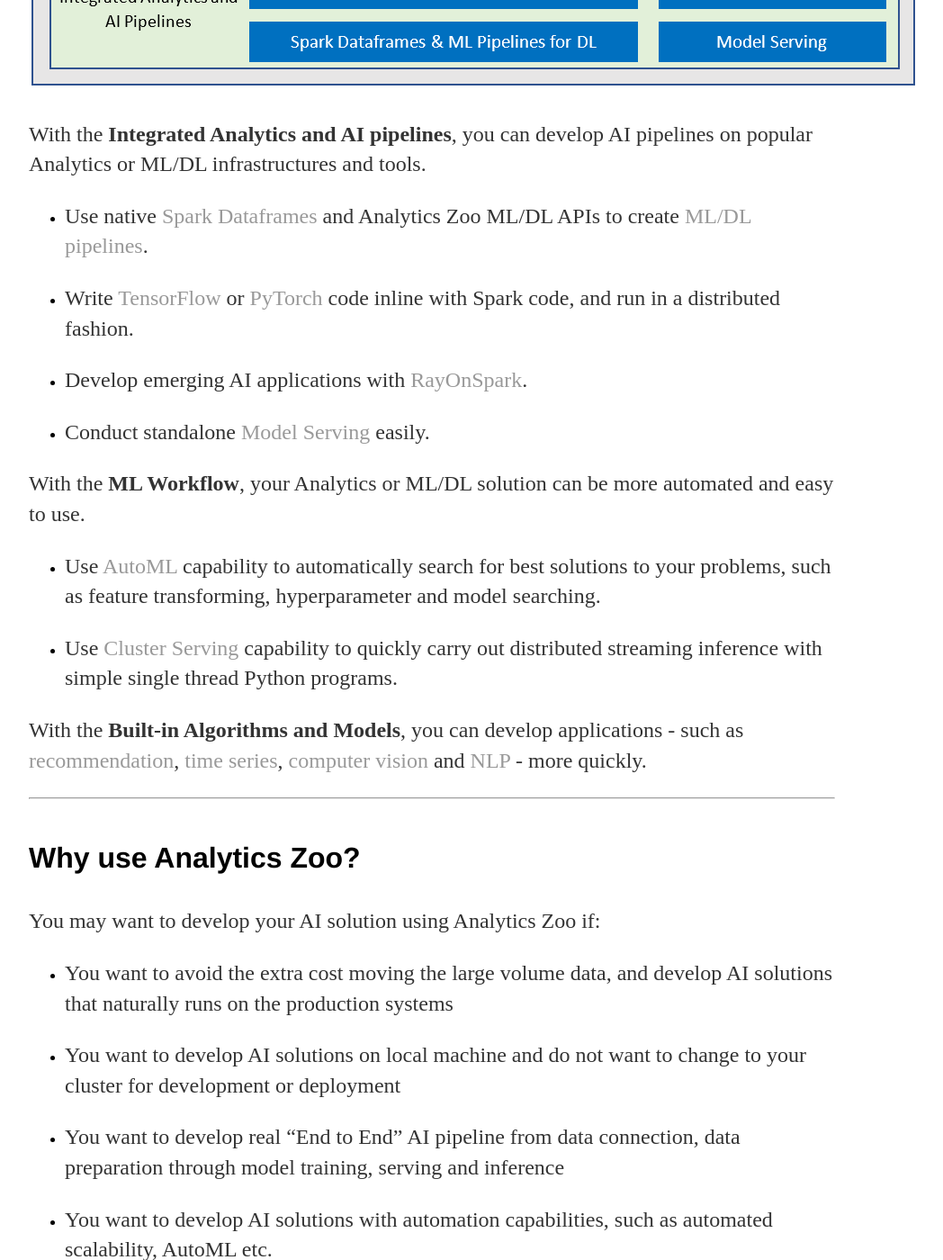
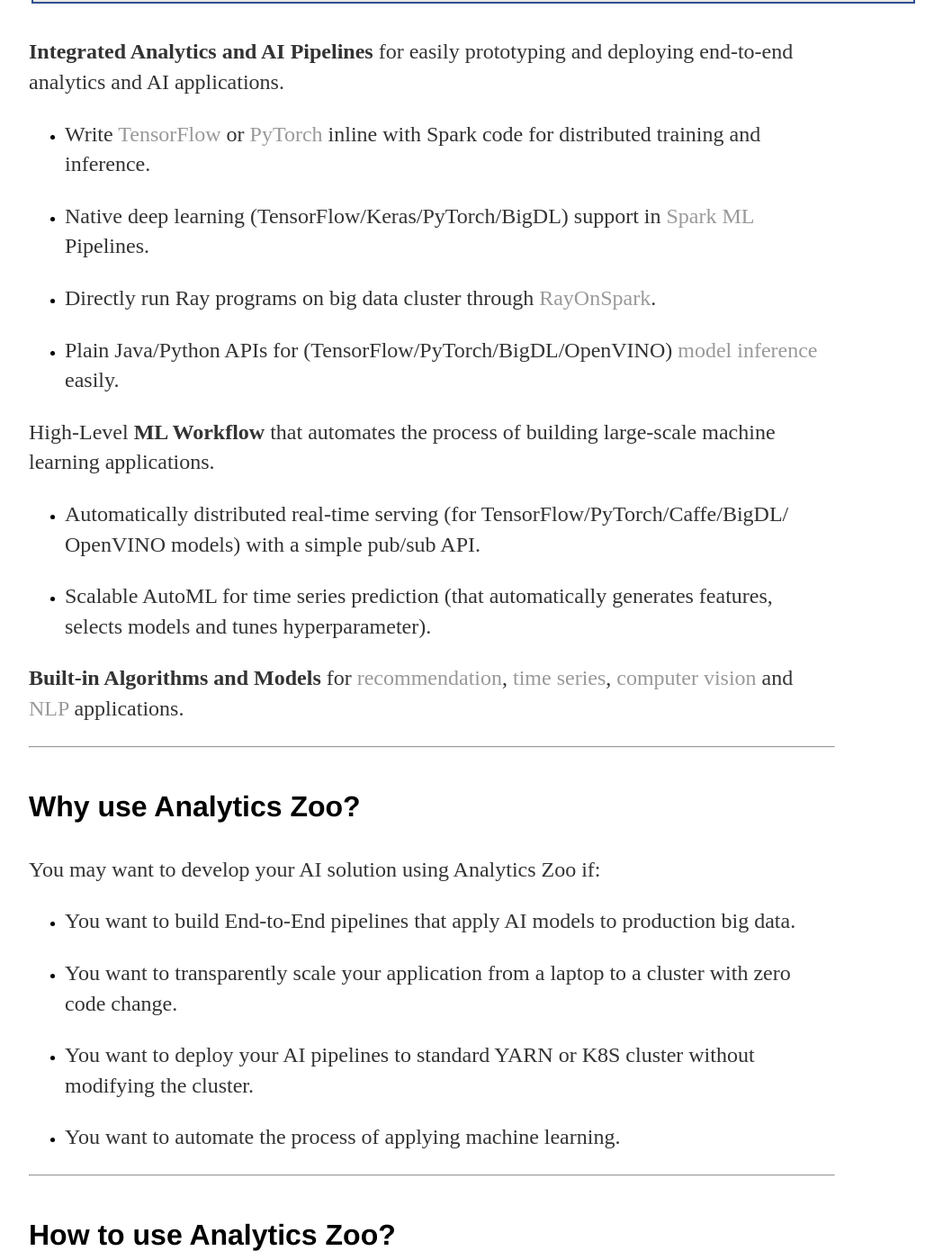
Before and after one commit to Wesley-Du/Wesley-Du.github.io, a Jekyll site: the page built from index.md, in a window 1280 px wide and 1400 px high, scrolled down 1216 px. Shown: the whole window at 90% size, without its empty margins (160-1208 px from the left). Built offline with Jekyll 4.4.1, drawn with Linux system fonts in a browser that asks for light colours; some of the changed text lies outside the part shown.

Commit message:
Update index.md
update per Jason's comment.

```diff
--- a/index.md
+++ b/index.md
@@ -6,38 +6,33 @@
 
 [![analytics zoo logo](/assets/analytics_zoo.png)](https://analytics-zoo.github.io/master/#)
 
-A unified Analytics + AI platform for **distributed TensorFlow, Keras, PyTorch, Ray and BigDL on Apache Spark**
+A unified Data Analytics and AI platform for **distributed TensorFlow, Keras, PyTorch, Apache Spark/Flink and Ray**
 
 ---
 
 # <font size="6"> What is Analytics Zoo? </font>
 
-Analytics Zoo is an Open Source Data Analytics and AI solution platform that seamlessly unites Spark, TensorFlow, Keras, PyTorch, Ray and BigDL programs into an integrated pipeline that transparently scales on production environment.
-
-Analytics Zoo provides **Integrated Analytics and AI pipelines**, **ML Workflow** and **Built-in Algorithms and Models** that help you develop your solutions more easily.
+Analytics Zoo provides a unified data analytics and AI platform that seamlessly unites TensorFlow, Keras, PyTorch, Spark, Flink and Ray programs into an integrated pipeline, which can transparently scale from a laptop to large clusters to process production big data.
 
 [![analytics zoo block](/assets/analytics_zoo_block.png)](https://analytics-zoo.github.io/master/#)
 
-With the **Integrated Analytics and AI pipelines**, you can develop AI pipelines on popular Analytics or ML/DL infrastructures and tools.
+**Integrated Analytics and AI Pipelines** for easily prototyping and deploying end-to-end analytics and AI applications.
 
-  - Use native [Spark Dataframes](https://analytics-zoo.github.io/master/##nnframes) and Analytics Zoo ML/DL APIs to create [ML/DL pipelines](https://analytics-zoo.github.io/master/##nnframes).
+  - Write [TensorFlow](https://analytics-zoo.github.io/master/##distributed-tensorflow-and-keras-on-sparkbigdl) or [PyTorch](https://analytics-zoo.github.io/master/#ProgrammingGuide/pytorch/) inline with Spark code for distributed training and inference.
 
-  - Write [TensorFlow](https://analytics-zoo.github.io/master/##distributed-tensorflow-and-keras-on-sparkbigdl) or [PyTorch](https://analytics-zoo.github.io/master/#ProgrammingGuide/pytorch/) code inline with Spark code, and run in a distributed fashion.
+  - Native deep learning (TensorFlow/Keras/PyTorch/BigDL) support in [Spark ML](https://analytics-zoo.github.io/master/##nnframes) Pipelines.
 
-  - Develop emerging AI applications with [RayOnSpark](https://analytics-zoo.github.io/master/#ProgrammingGuide/rayonspark/).
+  - Directly run Ray programs on big data cluster through [RayOnSpark](https://analytics-zoo.github.io/master/#ProgrammingGuide/rayonspark/).
 
-  - Conduct standalone [Model Serving](https://analytics-zoo.github.io/master/##model-serving) easily.
+  - Plain Java/Python APIs for (TensorFlow/PyTorch/BigDL/OpenVINO) [model inference](https://analytics-zoo.github.io/master/##model-serving) easily.
 
-With the **ML Workflow**, your Analytics or ML/DL solution can be more automated and easy to use.
+High-Level **ML Workflow** that automates the process of building large-scale machine learning applications.
 
-  - Use [AutoML]() capability to automatically search for best solutions to your problems, such as feature transforming, hyperparameter and model searching.
+  - Automatically distributed real-time serving (for TensorFlow/PyTorch/Caffe/BigDL/ OpenVINO models) with a simple pub/sub API.
 
-  - Use [Cluster Serving]() capability to quickly carry out distributed streaming inference with simple single thread Python programs.
+  - Scalable AutoML for time series prediction (that automatically generates features, selects models and tunes hyperparameter).
 
-With the **Built-in Algorithms and Models**, you can develop applications - such as [recommendation](https://analytics-zoo.github.io/master/#APIGuide/Models/recommendation/), [time series](https://analytics-zoo.github.io/master/#APIGuide/Models/anomaly-detection/), [computer vision](https://analytics-zoo.github.io/master/#APIGuide/Models/object-detection/) and [NLP](https://analytics-zoo.github.io/master/#APIGuide/Models/seq2seq/) - more quickly.
-
-
-
+**Built-in Algorithms and Models** for [recommendation](https://analytics-zoo.github.io/master/#APIGuide/Models/recommendation/), [time series](https://analytics-zoo.github.io/master/#APIGuide/Models/anomaly-detection/), [computer vision](https://analytics-zoo.github.io/master/#APIGuide/Models/object-detection/) and [NLP](https://analytics-zoo.github.io/master/#APIGuide/Models/seq2seq/) applications.
 
 ---
 
@@ -45,21 +40,20 @@
 
 You may want to develop your AI solution using Analytics Zoo if:
 
-- You want to avoid the extra cost moving the large volume data, and develop AI solutions that naturally runs on the production systems
+- You want to build End-to-End pipelines that apply AI models to production big data.
 
-- You want to develop AI solutions on local machine and do not want to change to your cluster for development or deployment
+- You want to transparently scale your application from a laptop to a cluster with zero code change.
 
-- You want to develop real “End to End” AI pipeline from data connection, data preparation through model training, serving and inference
+- You want to deploy your AI pipelines to standard YARN or K8S cluster without modifying the cluster.
 
-- You want to develop AI solutions with automation capabilities, such as automated scalability, AutoML etc.
-
+- You want to automate the process of applying machine learning.
 
 
 ---
 
 # <font size="6">How to use Analytics Zoo? </font>
 
-Check the direct links below to get started with Analytics Zoo. For more information, please visit the Analytics Zoo [Document Website](https://analytics-zoo.github.io/).
+Check the links below to get started with Analytics Zoo. For more information, please visit the Analytics Zoo [Document Website](https://analytics-zoo.github.io/).
 
 - [Install](https://analytics-zoo.github.io/master/##PythonUserGuide/install/) Analytics Zoo
 
@@ -72,5 +66,4 @@
 - Check out the [Tech Talks](https://analytics-zoo.github.io/master/#presentations/) on conferences
 
 
-
 ---
```
